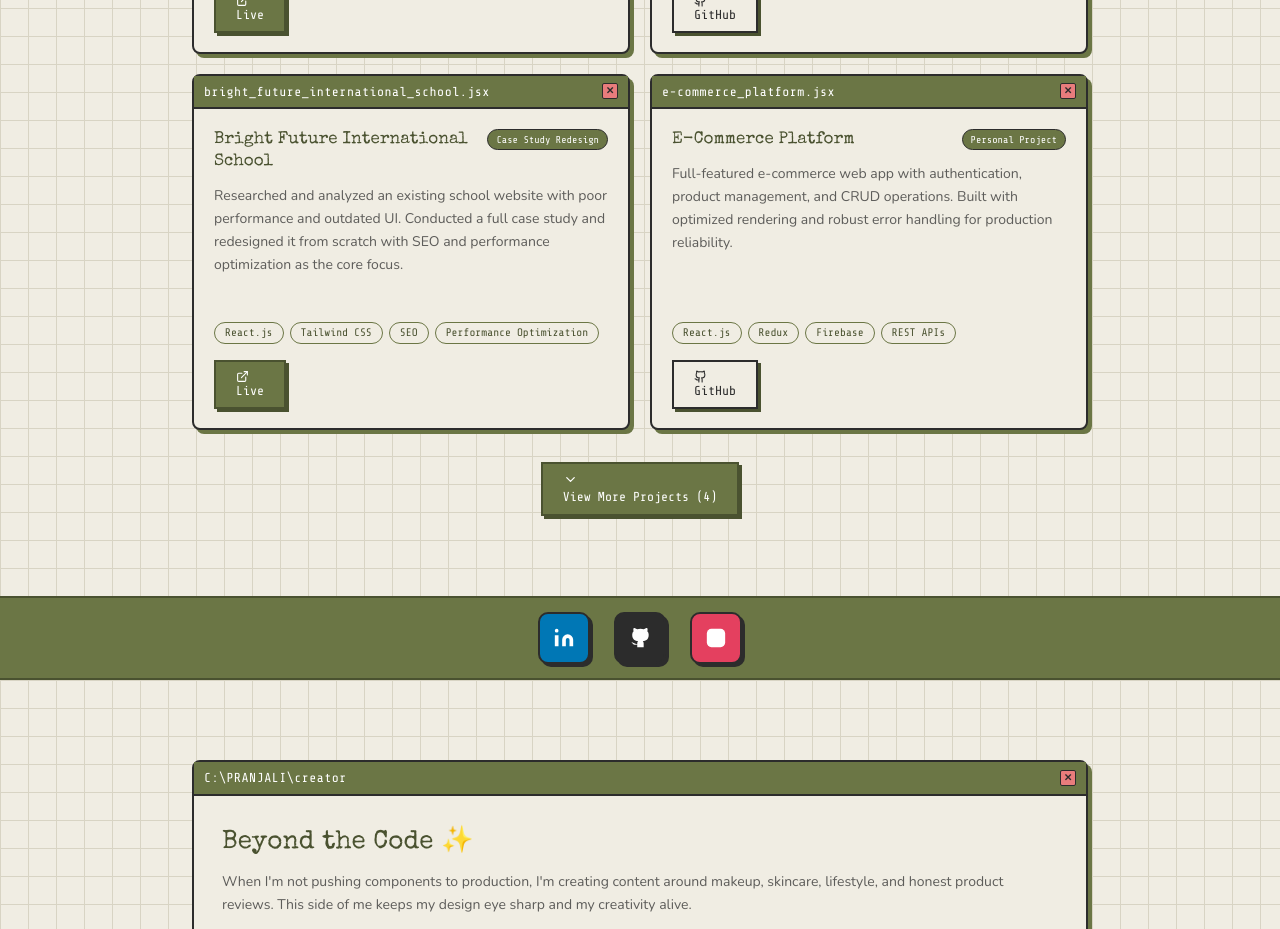
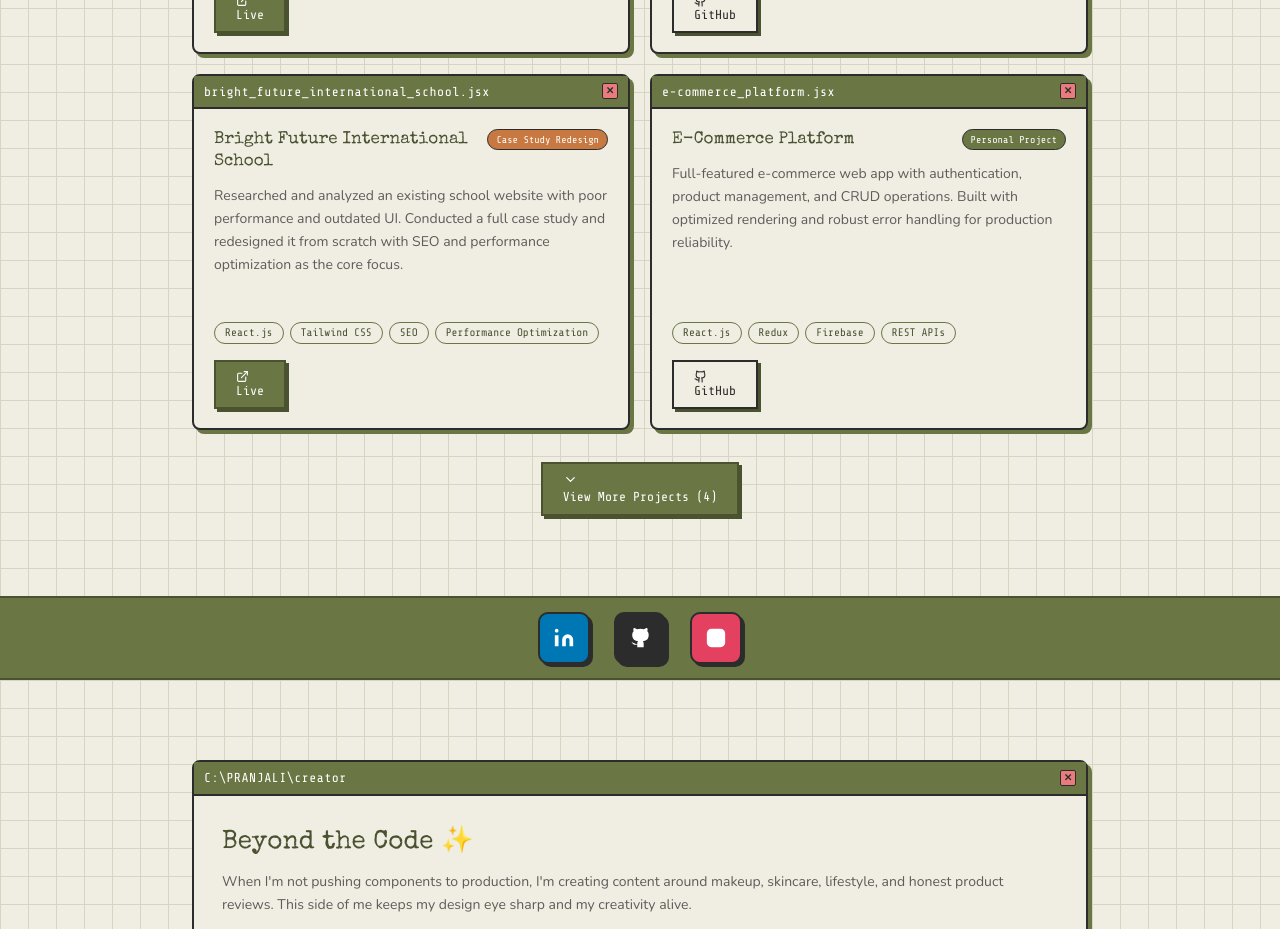
Before and after one commit to pranjalipongde/my-portfolio_, a React (Vite) app: page / in a window 1280 px wide. Shown: the part 2400-3329 px from the top of the page. Built offline with nearby package versions, Linux system fonts and the light colour scheme.

Commit message:
added projects

```diff
--- a/src/components/Projects.jsx
+++ b/src/components/Projects.jsx
@@ -83,6 +83,7 @@ const badgeColors = {
   "Live Product": "#0077b5",
   "Client Work": "#c8b89a",
   "Frontend Mentor Challenge": "#8a6a9a",
+  "Case Study Redesign": "#c87941",
   "In Progress 🚧": "#e87c7c",
 };
 
```
